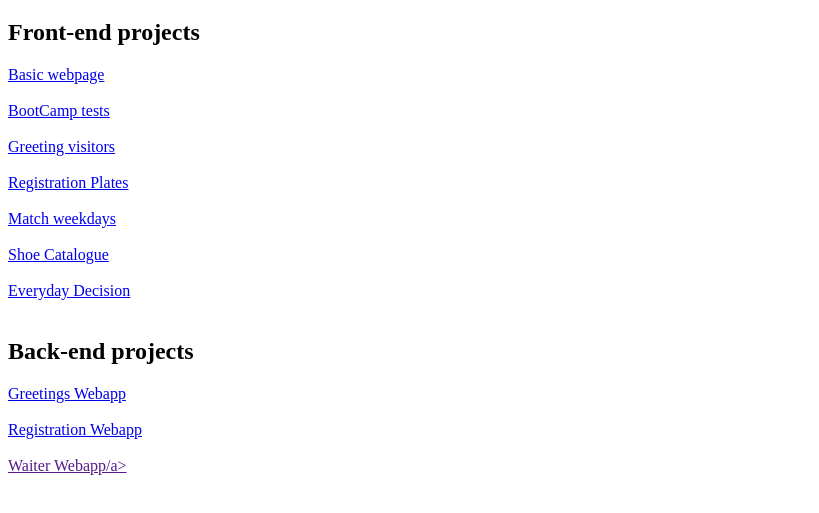
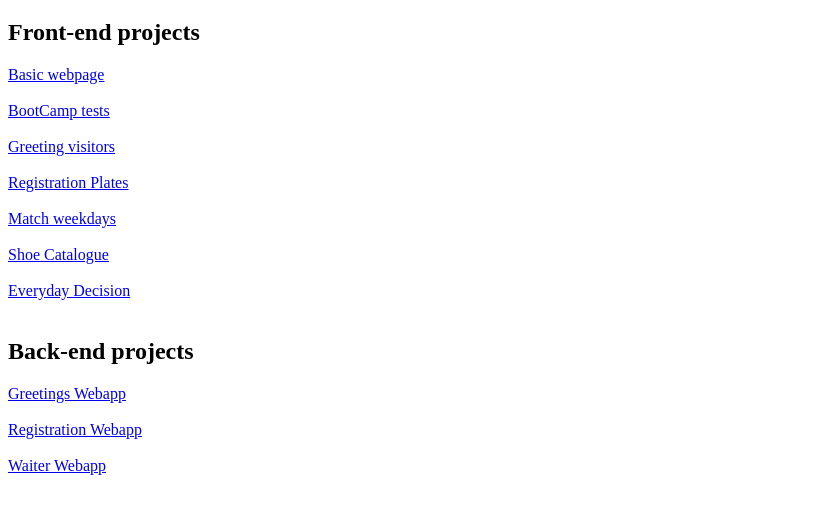
Before and after one commit to LloMia/Portfolio, a plain HTML site: page index.html in a window 1280 px wide. Shown: the part 61-574 px from the top of the page, without its empty margins (0-819 px from the left). Drawn offline with Linux system fonts and the light colour scheme.

Commit message:
added waiter webapp project

```diff
--- a/index.html
+++ b/index.html
@@ -17,7 +17,7 @@
 <h2>Back-end projects</h2>
 <a href="https://murmuring-ocean-36996.herokuapp.com/index">Greetings Webapp</a><br><br>
 <a href="https://guarded-anchorage-61862.herokuapp.com/index">Registration Webapp</a><br><br>
-<a href="">Waiter Webapp/a><br><br>
+<a href="https://desolate-sands-26769.herokuapp.com/">Waiter Webapp</a><br><br>
 
   </body>
 </html>
```
